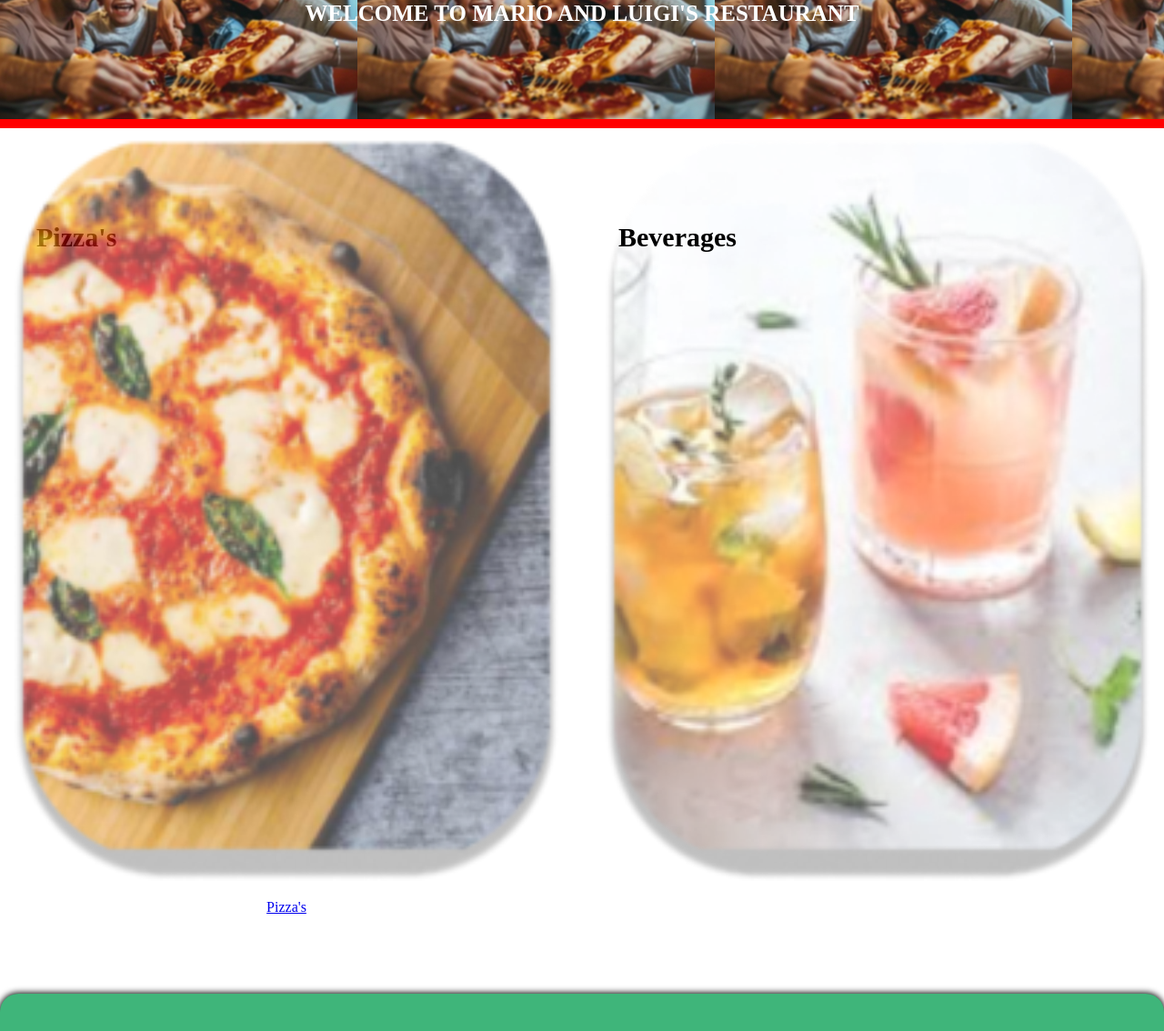
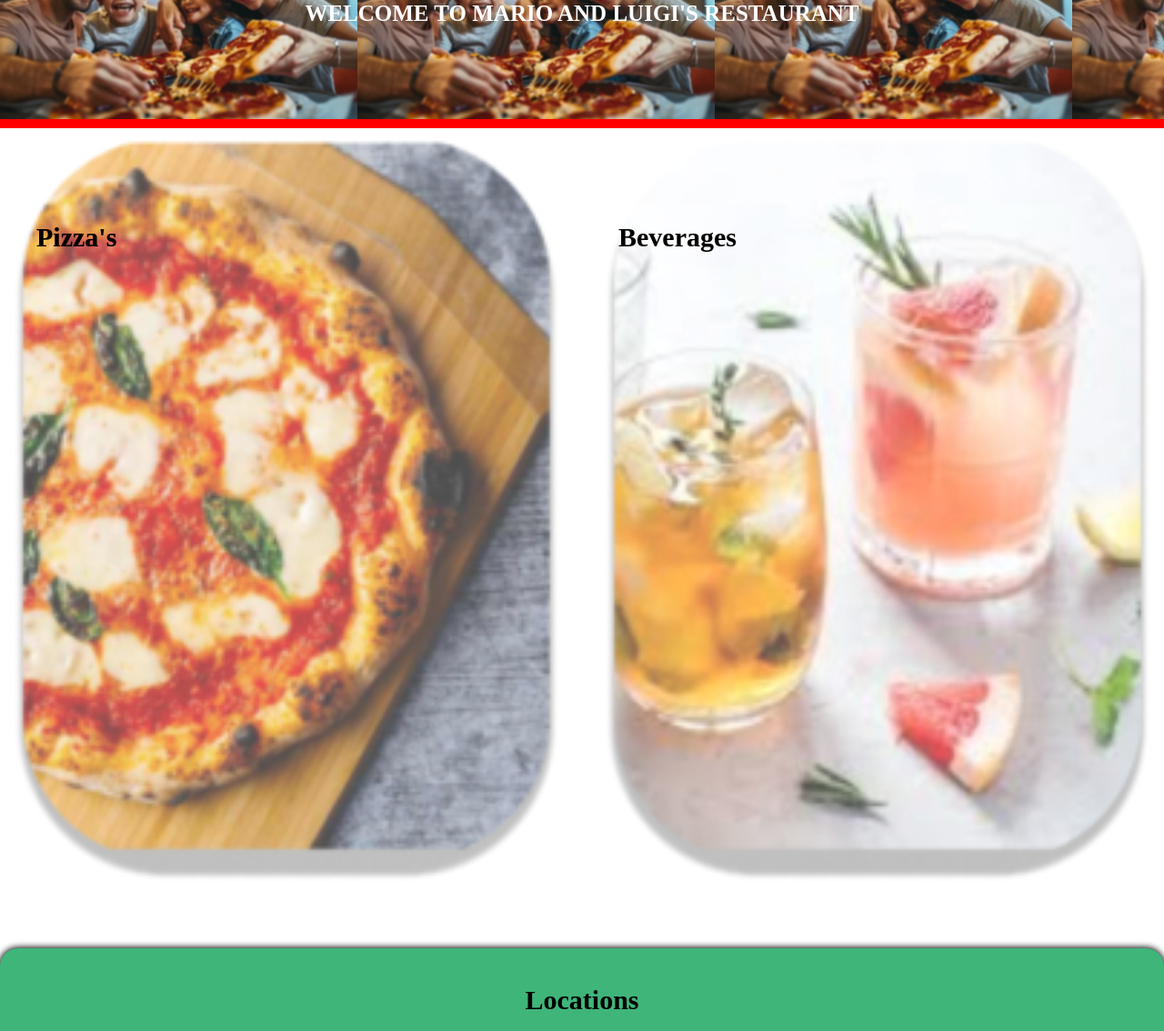
Before and after one commit to ChrisY60/Doughminators, a Flask app: page / in a window 1280 px wide. Shown: the part 590-1724 px from the top of the page at 91% size. Run offline with Flask 3, Linux system fonts and the light colour scheme; some web fonts are replaced.

Commit message:
fixed text pizza out

```diff
--- a/WebApp/static/stylesheet.css
+++ b/WebApp/static/stylesheet.css
@@ -109,6 +109,14 @@ main>aside {
 .image-container {
     position: relative;
     width: 100%;
+}
+.image-text {
+    position: absolute;
+    top: 65px;
+    left: 40px;
+    color: rgb(0, 0, 0);
+    font-size: 30px;
+    font-weight: bold;
 }
 
 .image-text1 {
```
